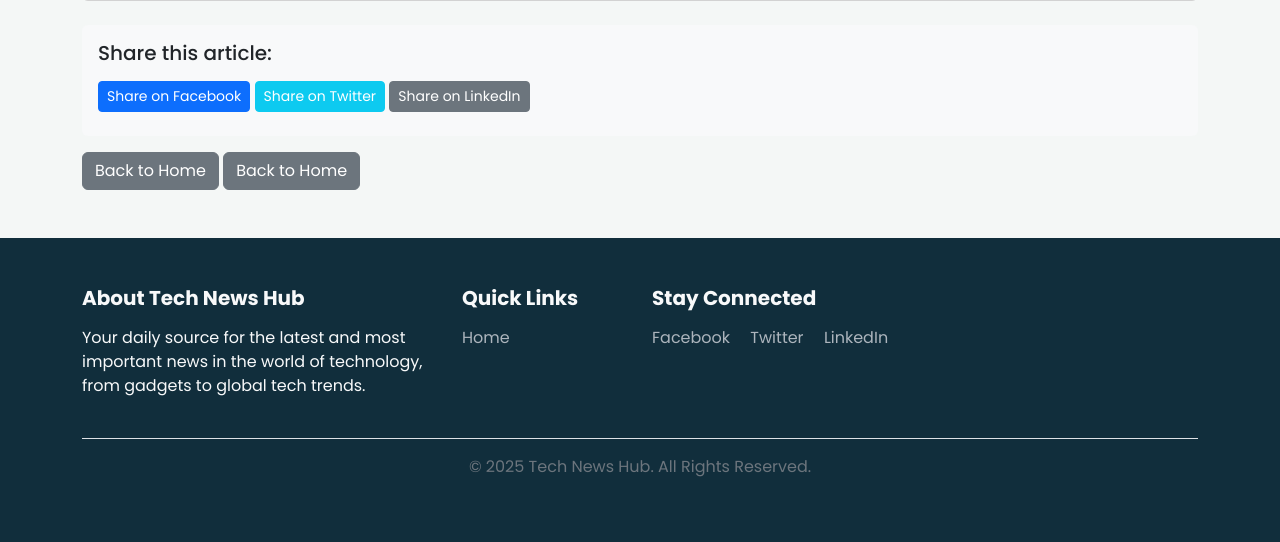
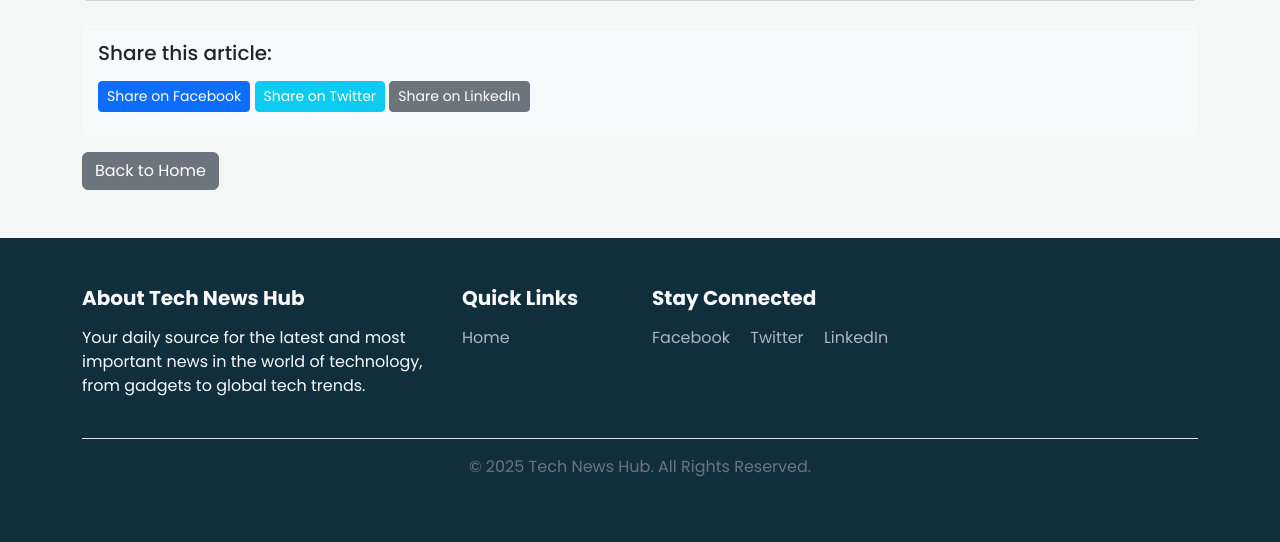
Before and after one commit to Anuragkar98/tech_news_hub, a Django app: template main/templates/main/detail.html in a window 1280 px wide. Shown: the part 242-784 px from the top of the page. Run offline with Django 5.2, Linux system fonts and the light colour scheme; the template is opened without the code that fills it, so the values that code supplies are empty.

Commit message:
deleting dupliate back to homr button

```diff
--- a/main/templates/main/detail.html
+++ b/main/templates/main/detail.html
@@ -33,8 +33,6 @@
         </a>
     </div>
 
-
-    <a href="{% url 'home' %}" class="btn btn-secondary mt-3">Back to Home</a>
     <a href="{% url 'home' %}" class="btn btn-secondary mt-3">Back to Home</a>
 
 {% endblock %}
```
